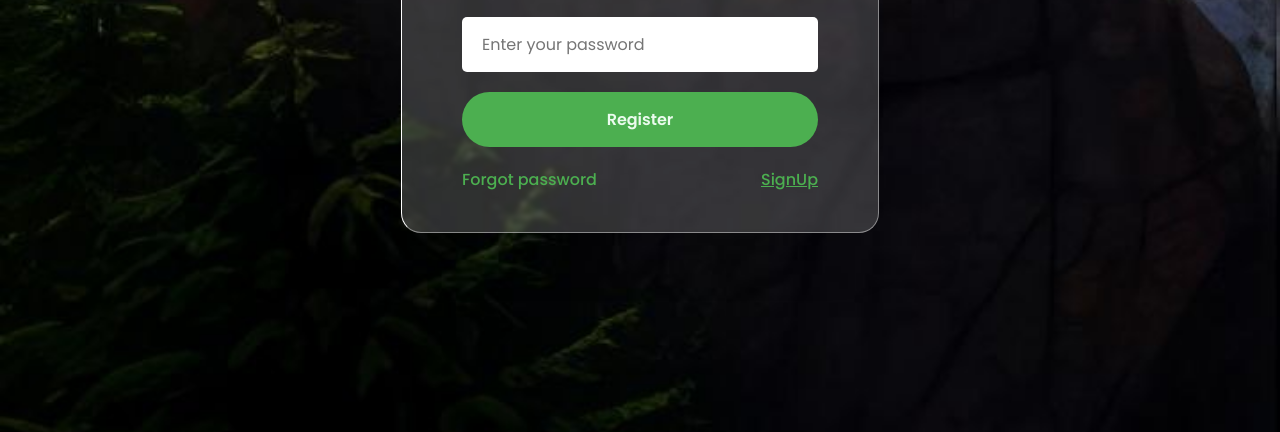
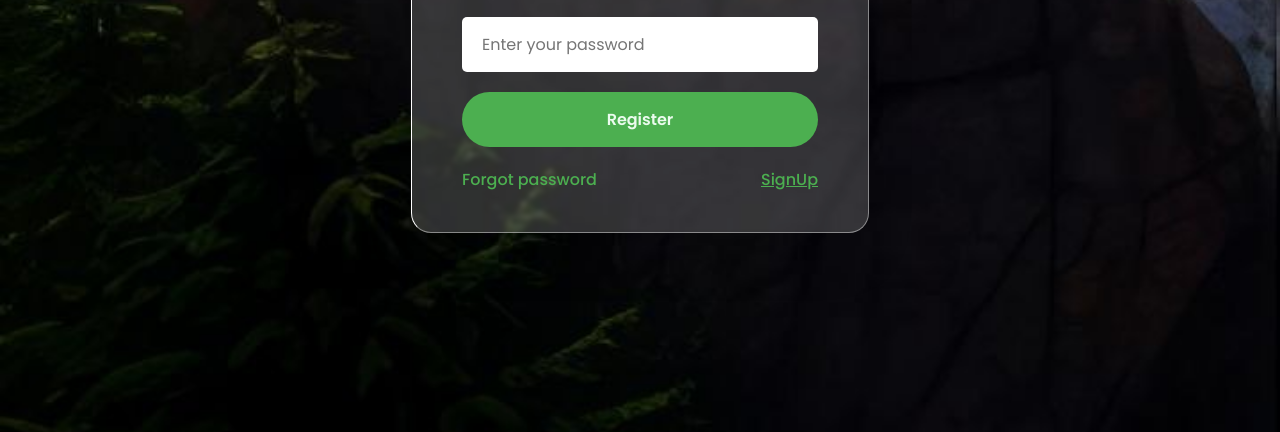
Before and after one commit to Sachin-M-at-git/demon-Login, a plain HTML site: page index.html in a window 1280 px wide. Shown: the part 368-800 px from the top of the page. Drawn offline with Linux system fonts and the light colour scheme.

Commit message:
Update styles.css

```diff
--- a/styles.css
+++ b/styles.css
@@ -26,7 +26,7 @@ section .bg {
 
 .register {
     position: relative;
-    padding: 40px 60px;
+    padding: 40px 50px;
     background: rgba(225,225,225,0.2);
     backdrop-filter: blur(2px);
     border: 1px solid #fff;
```
